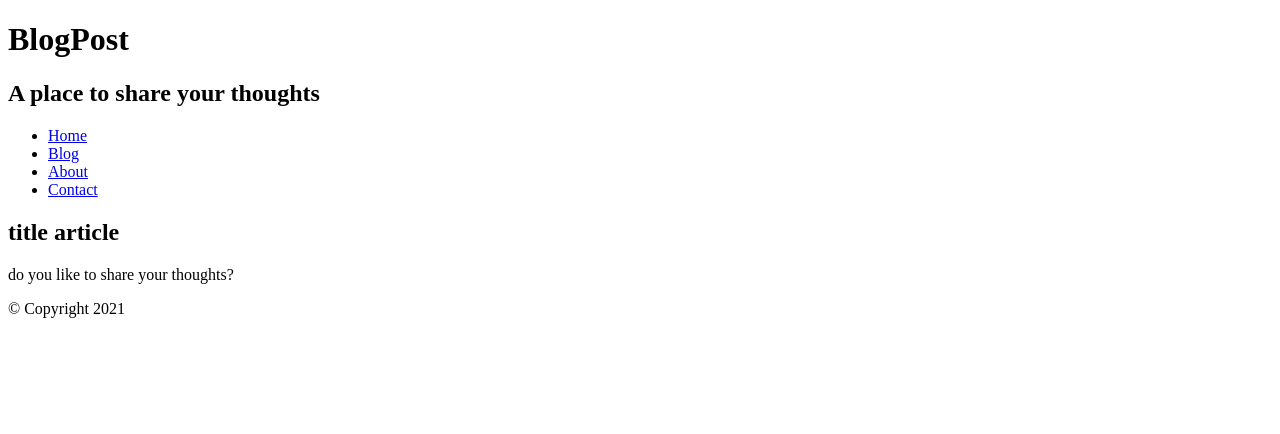
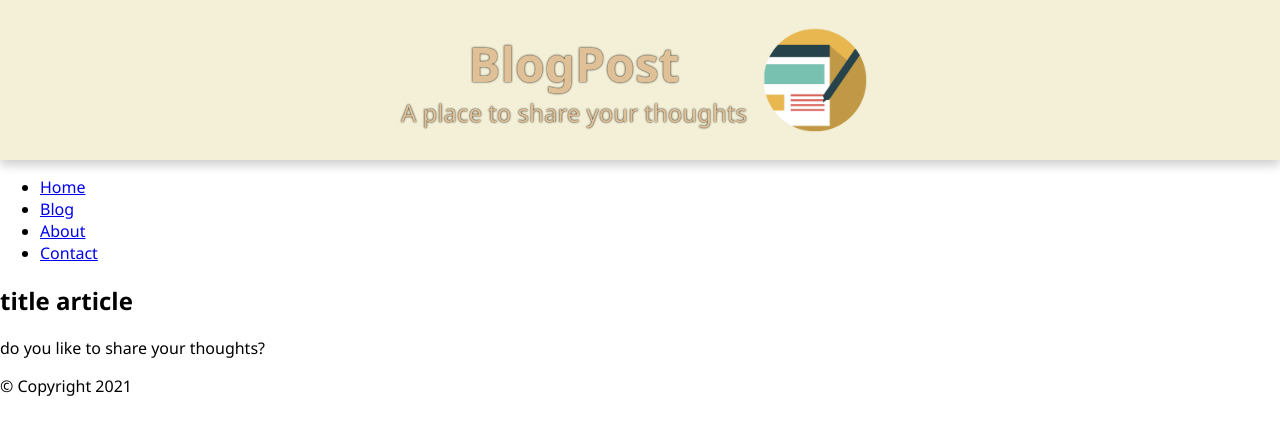
Before and after one commit to WillianChavez/Practicablogpost, a plain HTML site: page index.html in a window 1280 px wide. Drawn offline with Linux system fonts and the light colour scheme.

Commit message:
Add styles of header and assets

```diff
--- a/index.html
+++ b/index.html
@@ -4,12 +4,19 @@
         <meta charset="UTF-8" />
         <meta http-equiv="X-UA-Compatible" content="IE=edge" />
         <meta name="viewport" content="width=device-width, initial-scale=1.0" />
+        <link rel="shortcut icon" href="./assets/img/icon.ico" type="image/x-icon" />
+        <link rel="stylesheet" href="./styles/styles.css" />
         <title>BlogPost</title>
     </head>
     <body>
-        <header>
-            <h1>BlogPost</h1>
-            <h2>A place to share your thoughts</h2>
+        <header class="header">
+            <hgroup class="header__titles">
+                <h1 class="title-1">BlogPost</h1>
+                <h2 class="title-2">A place to share your thoughts</h2>
+            </hgroup>
+            <caption>
+                <img class="icon-blog" src="./assets/img/blog-icon.png" alt="image of blogpost" />
+            </caption>
         </header>
         <nav>
             <ul>
@@ -28,5 +35,6 @@
         <footer>
             <p>&copy; Copyright 2021</p>
         </footer>
+        <script src="./scripts/script.js"></script>
     </body>
 </html>
--- a/styles/styles.css
+++ b/styles/styles.css
@@ -0,0 +1,41 @@
+:root {
+    --font-size-title-1: 3em;
+    --font-size-title-2: 1.5em;
+    --green: #cee5d0;
+    --belge: #f3f0d7;
+    --brown: #e0c097;
+    --red: #ff7878;
+    --shadow-box: 0 5px 10px rgba(0, 0, 0, 0.2);
+}
+body {
+    box-sizing: border-box;
+    font-family: 'Segoe UI', Tahoma, Geneva, Verdana, sans-serif;
+    padding: 0;
+    margin: 0;
+}
+
+.header {
+    background-color: var(--belge);
+    color: var(--brown);
+    text-shadow: 0 0 2px black;
+    box-shadow: var(--shadow-box);
+    text-align: center;
+    padding: 1em 0;
+}
+.header__titles,
+.icon-blog {
+    display: inline-block;
+    vertical-align: middle;
+}
+.icon-blog {
+    transform: scale(0.8);
+}
+.title-1 {
+    margin: 0;
+    font-size: var(--font-size-title-1);
+}
+.title-2 {
+    margin: 0;
+    font-size: var(--font-size-title-2);
+    font-weight: normal;
+}
```
Also changed, not shown: assets/img/blog-icon.png (added), assets/img/icon.ico (added).
